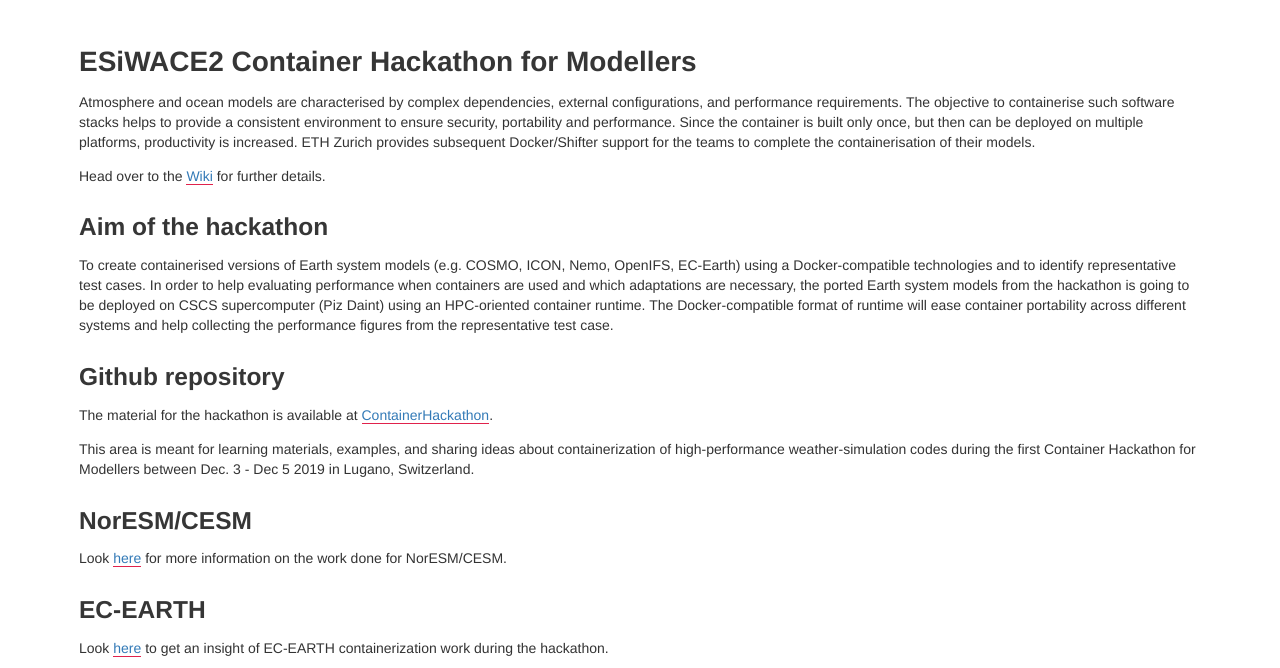
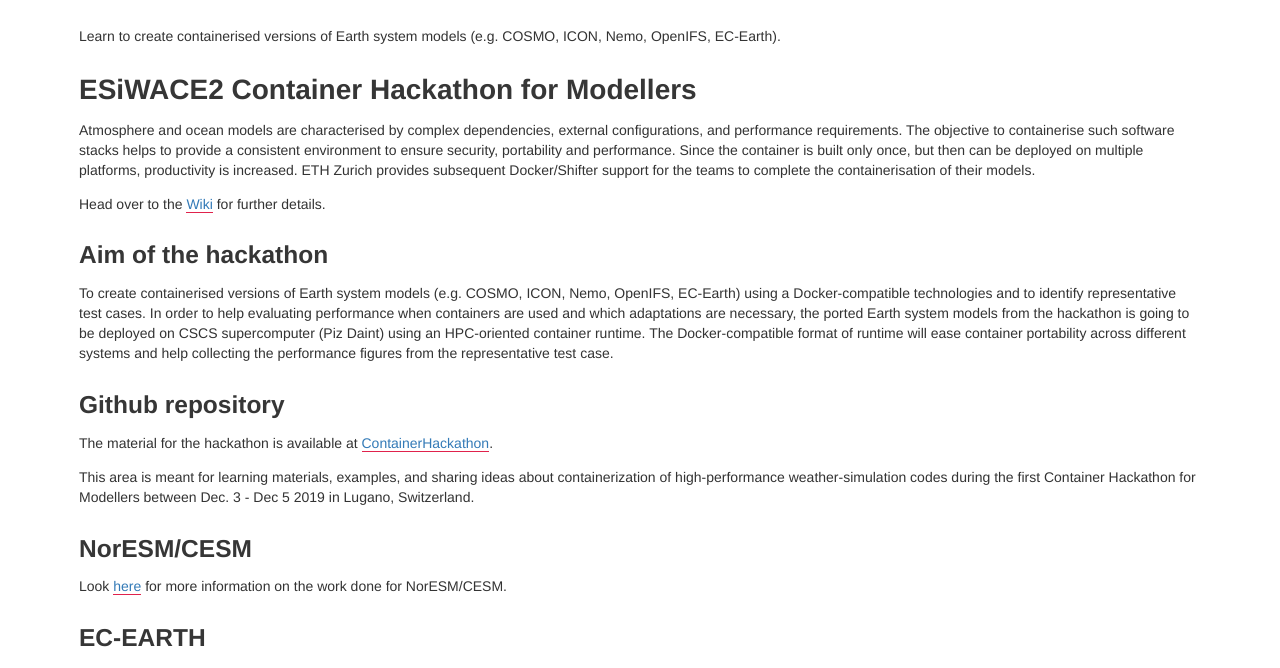
Before and after one commit to NordicESMhub/nordicesmhub.github.io, a Jekyll site: the page built from _events/2019-12-03-ESiWACE2.md, in a window 1280 px wide and 900 px high, scrolled down 402 px, cut to the strip 232-900 px from the top of the window. Built offline with Jekyll 4.4.1, drawn with Linux system fonts in a browser that asks for light colours; nearby versions of some CDN libraries.

Commit message:
add info to appear on the list of event

```diff
--- a/_events/2019-12-03-ESiWACE2.md
+++ b/_events/2019-12-03-ESiWACE2.md
@@ -17,6 +17,8 @@ photos:
   name: Michael Jasmund
   license: Unsplash license
 ---
+
+Learn to create containerised versions of Earth system models (e.g. COSMO, ICON, Nemo, OpenIFS, EC-Earth).
 
 # ESiWACE2 Container Hackathon for Modellers
 
```
